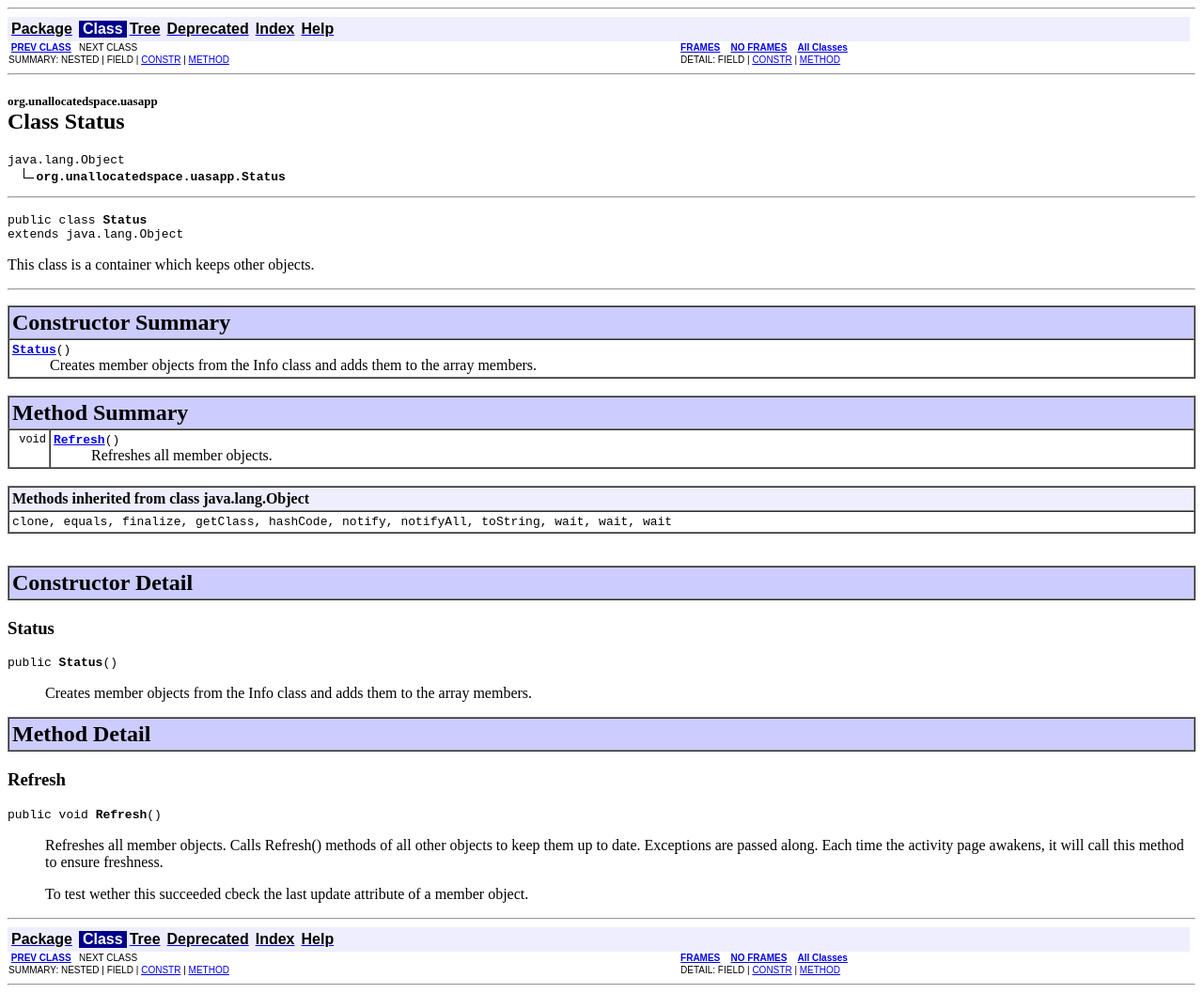
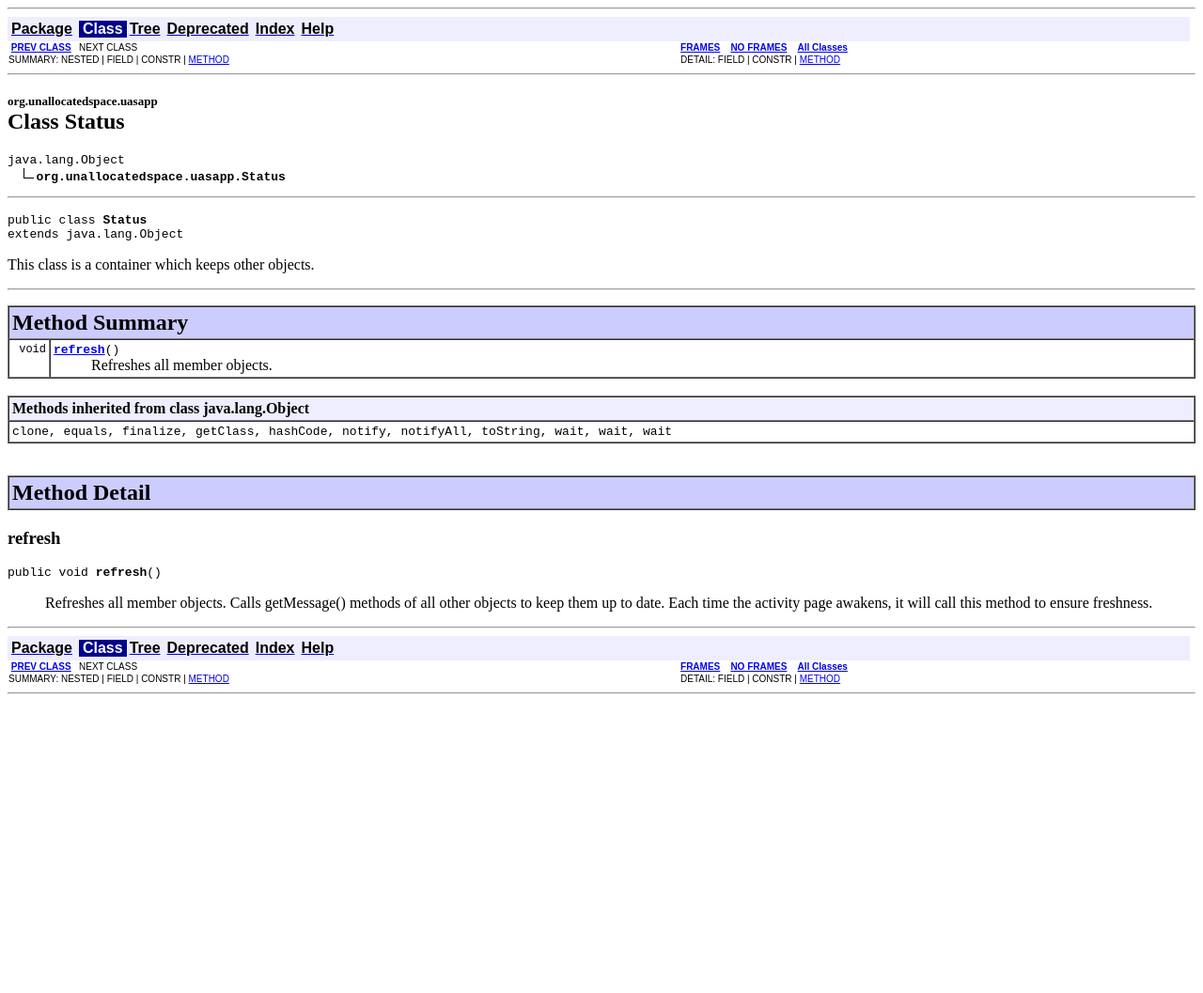
Before and after one commit to Unallocated/UnallocatedApp-Android, a plain HTML site: page doc/org/unallocatedspace/uasapp/Status.html in a window 1280 px wide. Shown: the whole page at 94% size. After the commit the page ends 800 px from the top, so only its background shows below. Drawn offline with Linux system fonts and the light colour scheme.

```diff
--- a/doc/org/unallocatedspace/uasapp/Status.html
+++ b/doc/org/unallocatedspace/uasapp/Status.html
@@ -2,12 +2,12 @@
 <!--NewPage-->
 <HTML>
 <HEAD>
-<!-- Generated by javadoc (build 1.6.0_27) on Fri Jun 07 03:03:05 UTC 2013 -->
+<!-- Generated by javadoc (build 1.6.0_27) on Sat Jun 08 12:52:37 UTC 2013 -->
 <TITLE>
 Status
 </TITLE>
 
-<META NAME="date" CONTENT="2013-06-07">
+<META NAME="date" CONTENT="2013-06-08">
 
 <LINK REL ="stylesheet" TYPE="text/css" HREF="../../../stylesheet.css" TITLE="Style">
 
@@ -74,9 +74,9 @@ function windowTitle()
 </TR>
 <TR>
 <TD VALIGN="top" CLASS="NavBarCell3"><FONT SIZE="-2">
-  SUMMARY:&nbsp;NESTED&nbsp;|&nbsp;FIELD&nbsp;|&nbsp;<A HREF="#constructor_summary">CONSTR</A>&nbsp;|&nbsp;<A HREF="#method_summary">METHOD</A></FONT></TD>
+  SUMMARY:&nbsp;NESTED&nbsp;|&nbsp;FIELD&nbsp;|&nbsp;CONSTR&nbsp;|&nbsp;<A HREF="#method_summary">METHOD</A></FONT></TD>
 <TD VALIGN="top" CLASS="NavBarCell3"><FONT SIZE="-2">
-DETAIL:&nbsp;FIELD&nbsp;|&nbsp;<A HREF="#constructor_detail">CONSTR</A>&nbsp;|&nbsp;<A HREF="#method_detail">METHOD</A></FONT></TD>
+DETAIL:&nbsp;FIELD&nbsp;|&nbsp;CONSTR&nbsp;|&nbsp;<A HREF="#method_detail">METHOD</A></FONT></TD>
 </TR>
 </TABLE>
 <A NAME="skip-navbar_top"></A>
@@ -107,23 +107,6 @@ This class is a container which keeps other objects.
 
 <P>
 
-<!-- ======== CONSTRUCTOR SUMMARY ======== -->
-
-<A NAME="constructor_summary"><!-- --></A>
-<TABLE BORDER="1" WIDTH="100%" CELLPADDING="3" CELLSPACING="0" SUMMARY="">
-<TR BGCOLOR="#CCCCFF" CLASS="TableHeadingColor">
-<TH ALIGN="left" COLSPAN="2"><FONT SIZE="+2">
-<B>Constructor Summary</B></FONT></TH>
-</TR>
-<TR BGCOLOR="white" CLASS="TableRowColor">
-<TD><CODE><B><A HREF="../../../org/unallocatedspace/uasapp/Status.html#Status()">Status</A></B>()</CODE>
-
-<BR>
-&nbsp;&nbsp;&nbsp;&nbsp;&nbsp;&nbsp;&nbsp;&nbsp;&nbsp;&nbsp;Creates member objects from the Info class and adds them to the array
- members.</TD>
-</TR>
-</TABLE>
-&nbsp;
 <!-- ========== METHOD SUMMARY =========== -->
 
 <A NAME="method_summary"><!-- --></A>
@@ -135,7 +118,7 @@ This class is a container which keeps other objects.
 <TR BGCOLOR="white" CLASS="TableRowColor">
 <TD ALIGN="right" VALIGN="top" WIDTH="1%"><FONT SIZE="-1">
 <CODE>&nbsp;void</CODE></FONT></TD>
-<TD><CODE><B><A HREF="../../../org/unallocatedspace/uasapp/Status.html#Refresh()">Refresh</A></B>()</CODE>
+<TD><CODE><B><A HREF="../../../org/unallocatedspace/uasapp/Status.html#refresh()">refresh</A></B>()</CODE>
 
 <BR>
 &nbsp;&nbsp;&nbsp;&nbsp;&nbsp;&nbsp;&nbsp;&nbsp;&nbsp;&nbsp;Refreshes all member objects.</TD>
@@ -153,26 +136,6 @@ This class is a container which keeps other objects.
 &nbsp;
 <P>
 
-<!-- ========= CONSTRUCTOR DETAIL ======== -->
-
-<A NAME="constructor_detail"><!-- --></A>
-<TABLE BORDER="1" WIDTH="100%" CELLPADDING="3" CELLSPACING="0" SUMMARY="">
-<TR BGCOLOR="#CCCCFF" CLASS="TableHeadingColor">
-<TH ALIGN="left" COLSPAN="1"><FONT SIZE="+2">
-<B>Constructor Detail</B></FONT></TH>
-</TR>
-</TABLE>
-
-<A NAME="Status()"><!-- --></A><H3>
-Status</H3>
-<PRE>
-public <B>Status</B>()</PRE>
-<DL>
-<DD>Creates member objects from the Info class and adds them to the array
- members.
-<P>
-</DL>
-
 <!-- ============ METHOD DETAIL ========== -->
 
 <A NAME="method_detail"><!-- --></A>
@@ -183,19 +146,16 @@ public <B>Status</B>()</PRE>
 </TR>
 </TABLE>
 
-<A NAME="Refresh()"><!-- --></A><H3>
-Refresh</H3>
+<A NAME="refresh()"><!-- --></A><H3>
+refresh</H3>
 <PRE>
-public void <B>Refresh</B>()</PRE>
+public void <B>refresh</B>()</PRE>
 <DL>
 <DD>Refreshes all member objects.
 
- Calls Refresh() methods of all other objects to keep them up to date.
- Exceptions are passed along. Each time the activity page awakens, it will
- call this method to ensure freshness.
- <p>
- To test wether this succeeded cbeck the last update attribute of a member
- object.
+ Calls getMessage() methods of all other objects to keep them up to date.
+ Each time the activity page awakens, it will call this method to ensure
+ freshness.
 <P>
 <DD><DL>
 </DL>
@@ -251,9 +211,9 @@ public void <B>Refresh</B>()</PRE>
 </TR>
 <TR>
 <TD VALIGN="top" CLASS="NavBarCell3"><FONT SIZE="-2">
-  SUMMARY:&nbsp;NESTED&nbsp;|&nbsp;FIELD&nbsp;|&nbsp;<A HREF="#constructor_summary">CONSTR</A>&nbsp;|&nbsp;<A HREF="#method_summary">METHOD</A></FONT></TD>
+  SUMMARY:&nbsp;NESTED&nbsp;|&nbsp;FIELD&nbsp;|&nbsp;CONSTR&nbsp;|&nbsp;<A HREF="#method_summary">METHOD</A></FONT></TD>
 <TD VALIGN="top" CLASS="NavBarCell3"><FONT SIZE="-2">
-DETAIL:&nbsp;FIELD&nbsp;|&nbsp;<A HREF="#constructor_detail">CONSTR</A>&nbsp;|&nbsp;<A HREF="#method_detail">METHOD</A></FONT></TD>
+DETAIL:&nbsp;FIELD&nbsp;|&nbsp;CONSTR&nbsp;|&nbsp;<A HREF="#method_detail">METHOD</A></FONT></TD>
 </TR>
 </TABLE>
 <A NAME="skip-navbar_bottom"></A>
```
Also changed, not shown: doc/allclasses-frame.html (+2 -2 lines), doc/allclasses-noframe.html (+2 -2 lines), doc/constant-values.html (+2 -2 lines), doc/deprecated-list.html (+2 -2 lines), doc/help-doc.html (+2 -2 lines), doc/index-all.html (+4 -8 lines), doc/index.html (+1 -1 lines), doc/org/unallocatedspace/uasapp/Data.html (+2 -2 lines), doc/org/unallocatedspace/uasapp/Info.html (+2 -2 lines), doc/org/unallocatedspace/uasapp/InfoPage.html (+2 -2 lines), doc/org/unallocatedspace/uasapp/package-frame.html (+2 -2 lines), doc/org/unallocatedspace/uasapp/package-summary.html (+2 -2 lines), doc/org/unallocatedspace/uasapp/package-tree.html (+2 -2 lines), doc/overview-tree.html (+2 -2 lines), 1 other file.
